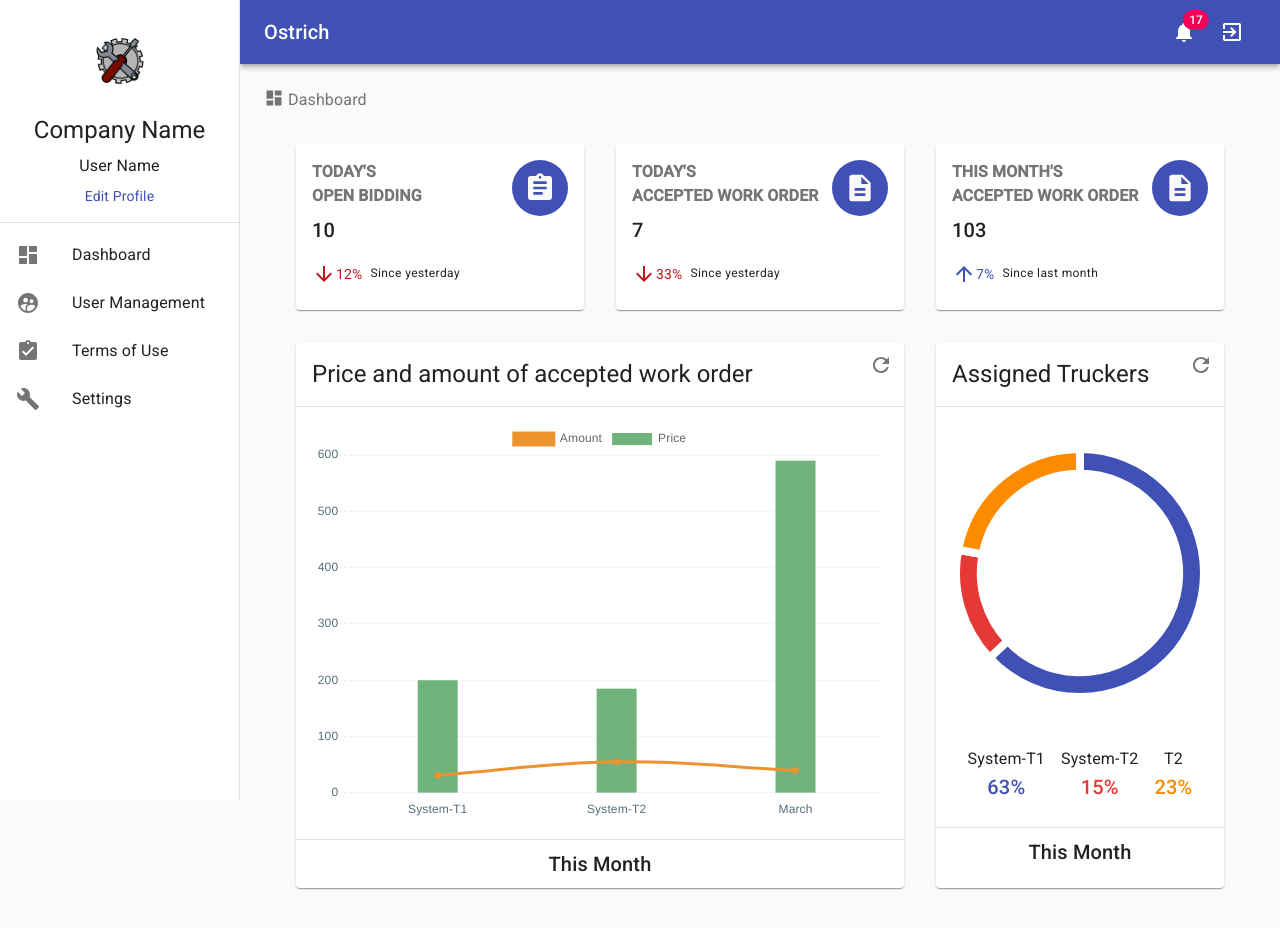
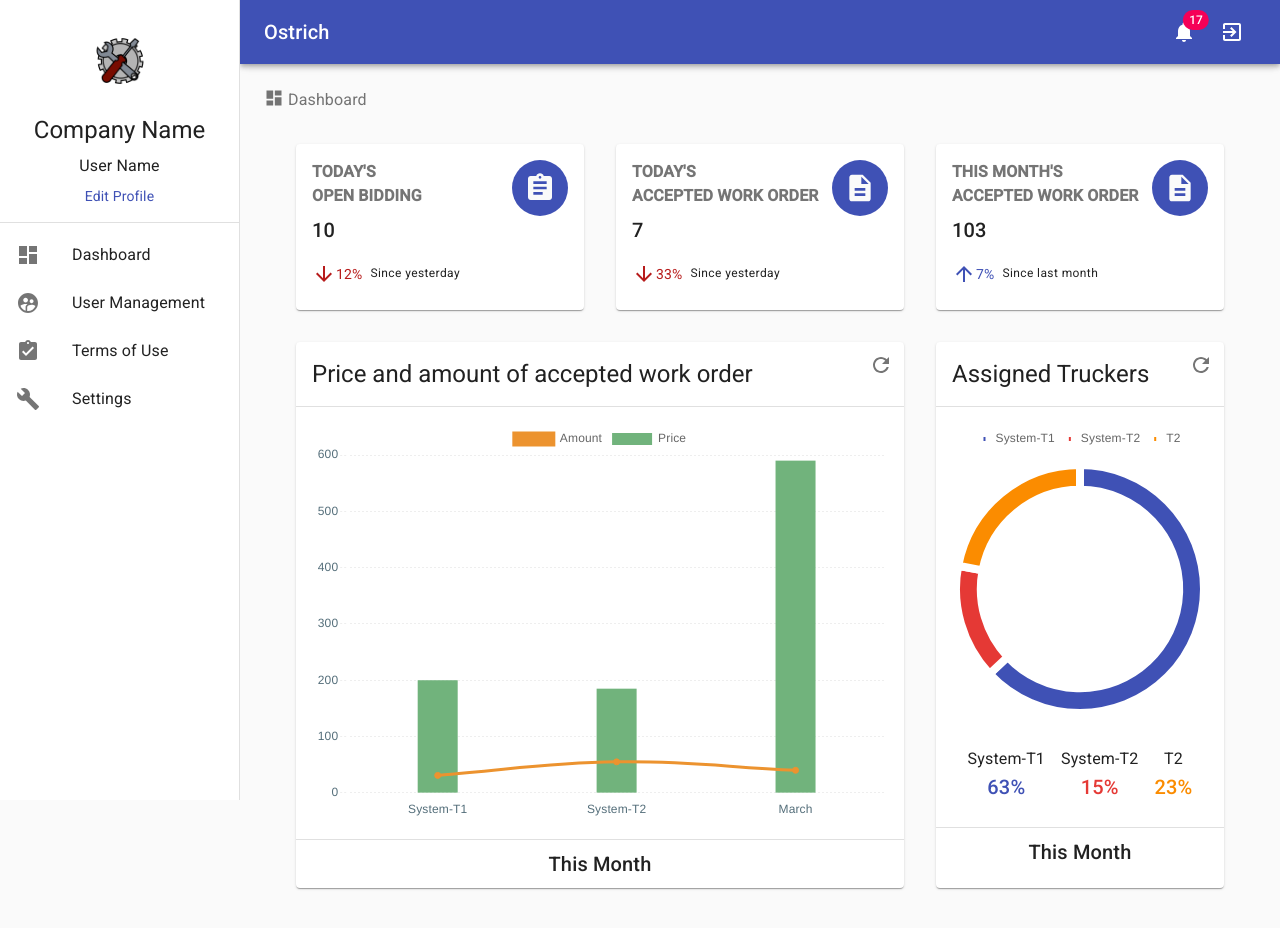
Before and after one commit to liyanarosliescs/ostrich-ui, a React (Create React App) app: page /admin/dashboard in a window 1280 px wide. Shown: the top 928 px of the page. Built offline with nearby package versions, Linux system fonts and the light colour scheme.

Commit message:
add label to doughnut chart

```diff
--- a/src/components/Admin/AssignedTruckers.js
+++ b/src/components/Admin/AssignedTruckers.js
@@ -64,7 +64,10 @@ const AssignedTruckers = props => {
 
   const options = {
     legend: {
-      display: false
+      position: 'top',
+        labels: {
+        boxWidth: 10
+      }
     },
     responsive: true,
     maintainAspectRatio: false,
```
